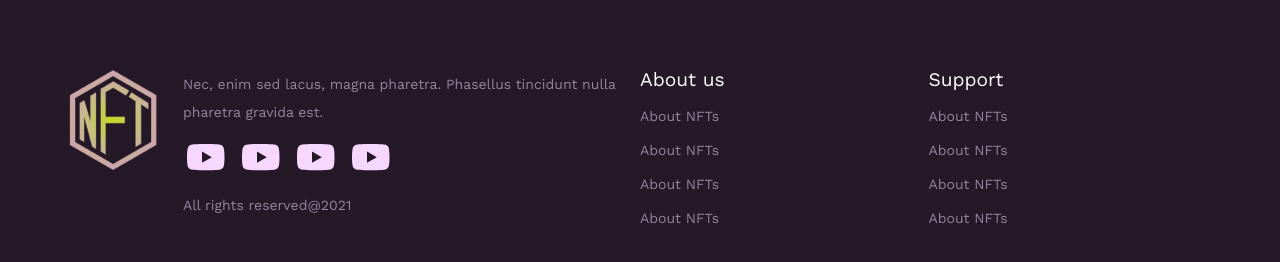
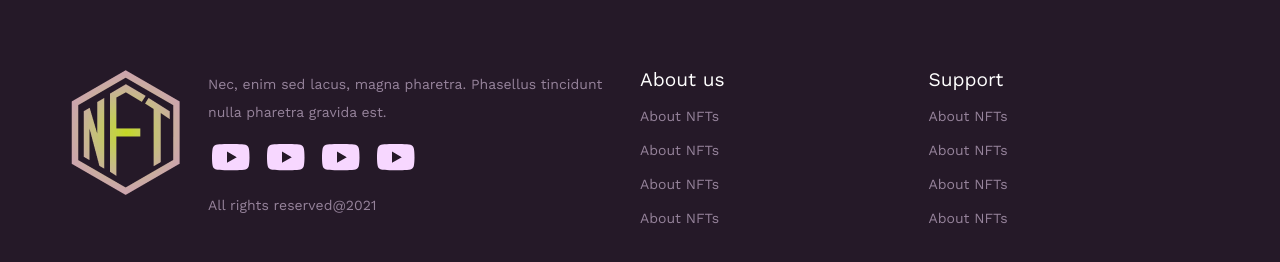
Before and after one commit to BTH-IT/react-with-qdung, a React (Vite) app: page / in a window 1280 px wide. Shown: the part 4978-5240 px from the top of the page. Built offline with nearby package versions, Linux system fonts and the light colour scheme.

Commit message:
fix footer

```diff
--- a/src/components/Footer/index.tsx
+++ b/src/components/Footer/index.tsx
@@ -9,6 +9,7 @@ import {
   FooterRightList,
 } from "./styles";
 import logo from "../../assets/logo.svg";
+import ytb from "../../assets/ytb.svg";
 import { Col } from "antd";
 import { RowCustom } from "../../lib/antdCustom";
 
@@ -16,7 +17,7 @@ const Footer = () => {
   return (
     <FooterWrapper>
       <div className="container">
-        <RowCustom>
+        <RowCustom gutter={24}>
           <Col xs={12}>
             <FooterLeft>
               <FooterLogo>
@@ -28,54 +29,10 @@ const Footer = () => {
                   pharetra gravida est.{" "}
                 </p>
                 <FooterLeftSocial>
-                  <svg
-                    width="45"
-                    height="45"
-                    viewBox="0 0 45 45"
-                    fill="none"
-                    xmlns="http://www.w3.org/2000/svg"
-                  >
-                    <path
-                      d="M40.7631 12.1306C40.5496 11.3383 40.1322 10.6156 39.5526 10.0347C38.9729 9.45376 38.2513 9.03475 37.4594 8.81939C34.5231 8.01314 22.7763 8.00001 22.7763 8.00001C22.7763 8.00001 11.0313 7.98689 8.09313 8.75751C7.30174 8.98279 6.58154 9.40772 6.00169 9.99152C5.42183 10.5753 5.00179 11.2984 4.78188 12.0913C4.0075 15.0275 4 21.1175 4 21.1175C4 21.1175 3.9925 27.2375 4.76125 30.1438C5.1925 31.7506 6.45813 33.02 8.06688 33.4531C11.0331 34.2594 22.7481 34.2725 22.7481 34.2725C22.7481 34.2725 34.495 34.2856 37.4313 33.5169C38.2234 33.3019 38.9458 32.8839 39.5269 32.3041C40.1079 31.7243 40.5276 31.003 40.7444 30.2113C41.5206 27.2769 41.5263 21.1888 41.5263 21.1888C41.5263 21.1888 41.5638 15.0669 40.7631 12.1306ZM19.0188 26.7594L19.0281 15.5094L28.7913 21.1438L19.0188 26.7594Z"
-                      fill="#F7D7FF"
-                    />
-                  </svg>
-                  <svg
-                    width="45"
-                    height="45"
-                    viewBox="0 0 45 45"
-                    fill="none"
-                    xmlns="http://www.w3.org/2000/svg"
-                  >
-                    <path
-                      d="M40.7631 12.1306C40.5496 11.3383 40.1322 10.6156 39.5526 10.0347C38.9729 9.45376 38.2513 9.03475 37.4594 8.81939C34.5231 8.01314 22.7763 8.00001 22.7763 8.00001C22.7763 8.00001 11.0313 7.98689 8.09313 8.75751C7.30174 8.98279 6.58154 9.40772 6.00169 9.99152C5.42183 10.5753 5.00179 11.2984 4.78188 12.0913C4.0075 15.0275 4 21.1175 4 21.1175C4 21.1175 3.9925 27.2375 4.76125 30.1438C5.1925 31.7506 6.45813 33.02 8.06688 33.4531C11.0331 34.2594 22.7481 34.2725 22.7481 34.2725C22.7481 34.2725 34.495 34.2856 37.4313 33.5169C38.2234 33.3019 38.9458 32.8839 39.5269 32.3041C40.1079 31.7243 40.5276 31.003 40.7444 30.2113C41.5206 27.2769 41.5263 21.1888 41.5263 21.1888C41.5263 21.1888 41.5638 15.0669 40.7631 12.1306ZM19.0188 26.7594L19.0281 15.5094L28.7913 21.1438L19.0188 26.7594Z"
-                      fill="#F7D7FF"
-                    />
-                  </svg>
-                  <svg
-                    width="45"
-                    height="45"
-                    viewBox="0 0 45 45"
-                    fill="none"
-                    xmlns="http://www.w3.org/2000/svg"
-                  >
-                    <path
-                      d="M40.7631 12.1306C40.5496 11.3383 40.1322 10.6156 39.5526 10.0347C38.9729 9.45376 38.2513 9.03475 37.4594 8.81939C34.5231 8.01314 22.7763 8.00001 22.7763 8.00001C22.7763 8.00001 11.0313 7.98689 8.09313 8.75751C7.30174 8.98279 6.58154 9.40772 6.00169 9.99152C5.42183 10.5753 5.00179 11.2984 4.78188 12.0913C4.0075 15.0275 4 21.1175 4 21.1175C4 21.1175 3.9925 27.2375 4.76125 30.1438C5.1925 31.7506 6.45813 33.02 8.06688 33.4531C11.0331 34.2594 22.7481 34.2725 22.7481 34.2725C22.7481 34.2725 34.495 34.2856 37.4313 33.5169C38.2234 33.3019 38.9458 32.8839 39.5269 32.3041C40.1079 31.7243 40.5276 31.003 40.7444 30.2113C41.5206 27.2769 41.5263 21.1888 41.5263 21.1888C41.5263 21.1888 41.5638 15.0669 40.7631 12.1306ZM19.0188 26.7594L19.0281 15.5094L28.7913 21.1438L19.0188 26.7594Z"
-                      fill="#F7D7FF"
-                    />
-                  </svg>
-                  <svg
-                    width="45"
-                    height="45"
-                    viewBox="0 0 45 45"
-                    fill="none"
-                    xmlns="http://www.w3.org/2000/svg"
-                  >
-                    <path
-                      d="M40.7631 12.1306C40.5496 11.3383 40.1322 10.6156 39.5526 10.0347C38.9729 9.45376 38.2513 9.03475 37.4594 8.81939C34.5231 8.01314 22.7763 8.00001 22.7763 8.00001C22.7763 8.00001 11.0313 7.98689 8.09313 8.75751C7.30174 8.98279 6.58154 9.40772 6.00169 9.99152C5.42183 10.5753 5.00179 11.2984 4.78188 12.0913C4.0075 15.0275 4 21.1175 4 21.1175C4 21.1175 3.9925 27.2375 4.76125 30.1438C5.1925 31.7506 6.45813 33.02 8.06688 33.4531C11.0331 34.2594 22.7481 34.2725 22.7481 34.2725C22.7481 34.2725 34.495 34.2856 37.4313 33.5169C38.2234 33.3019 38.9458 32.8839 39.5269 32.3041C40.1079 31.7243 40.5276 31.003 40.7444 30.2113C41.5206 27.2769 41.5263 21.1888 41.5263 21.1888C41.5263 21.1888 41.5638 15.0669 40.7631 12.1306ZM19.0188 26.7594L19.0281 15.5094L28.7913 21.1438L19.0188 26.7594Z"
-                      fill="#F7D7FF"
-                    />
-                  </svg>
+                  <img src={ytb} alt="" />
+                  <img src={ytb} alt="" />
+                  <img src={ytb} alt="" />
+                  <img src={ytb} alt="" />
                 </FooterLeftSocial>
                 <p>All rights reserved@2021</p>
               </FooterLeftContent>
--- a/src/components/Footer/styles.ts
+++ b/src/components/Footer/styles.ts
@@ -7,8 +7,8 @@ export const FooterWrapper = styled.footer`
 `;
 
 export const FooterLogo = styled.div`
-  width: 100px;
-  height: 100px;
+  width: 125px;
+  height: 125px;
   flex-shrink: 0;
 
   img {
--- a/src/components/TopCreators/index.tsx
+++ b/src/components/TopCreators/index.tsx
@@ -1,4 +1,3 @@
-import React from "react";
 import * as Styled from "./styles";
 import { ButtonCustom, RowCustom } from "../../lib/antdCustom";
 import elipse from "../../assets/elipse.svg";
```
Also changed, not shown: src/assets/ytb.svg (added).
